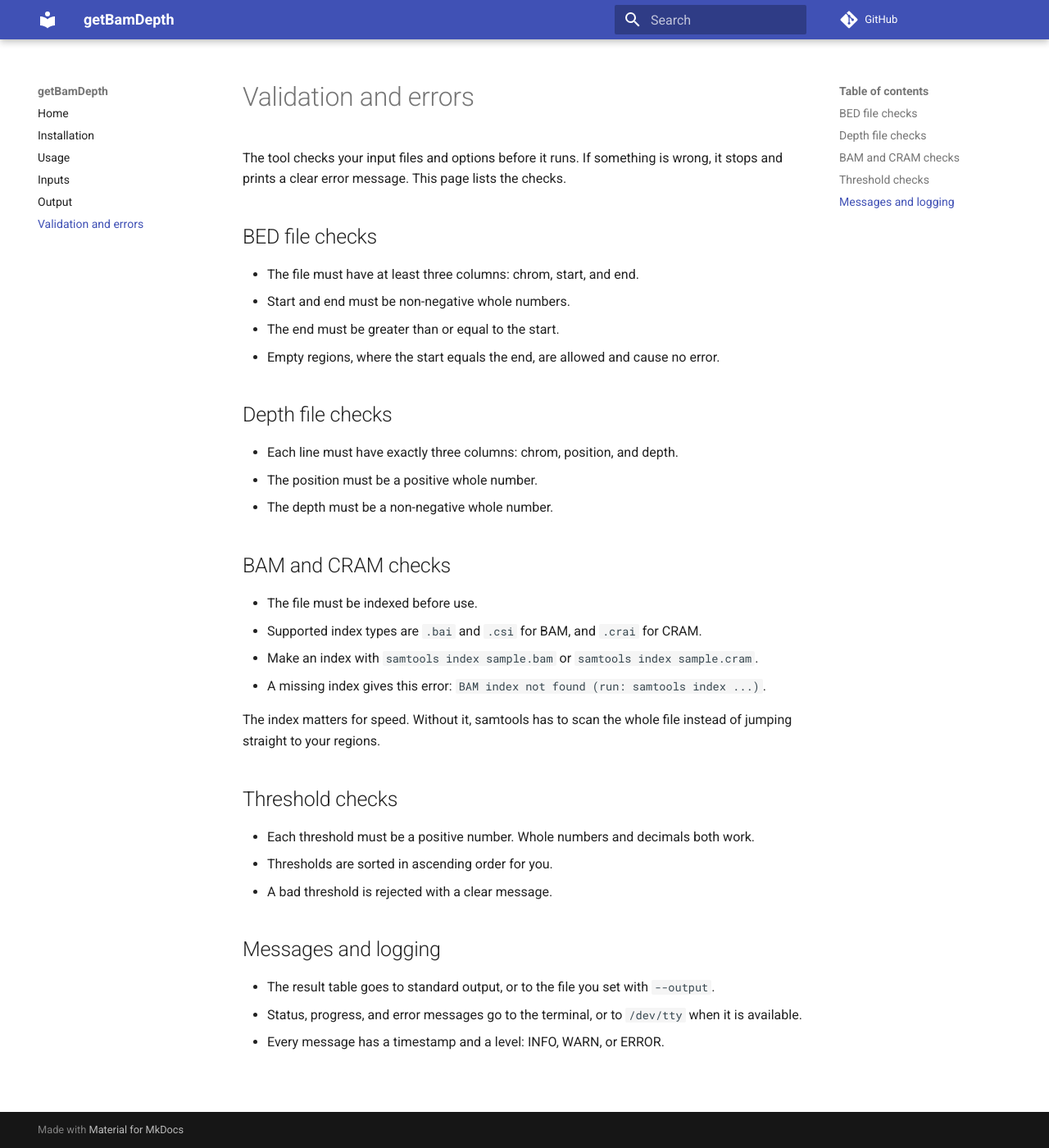
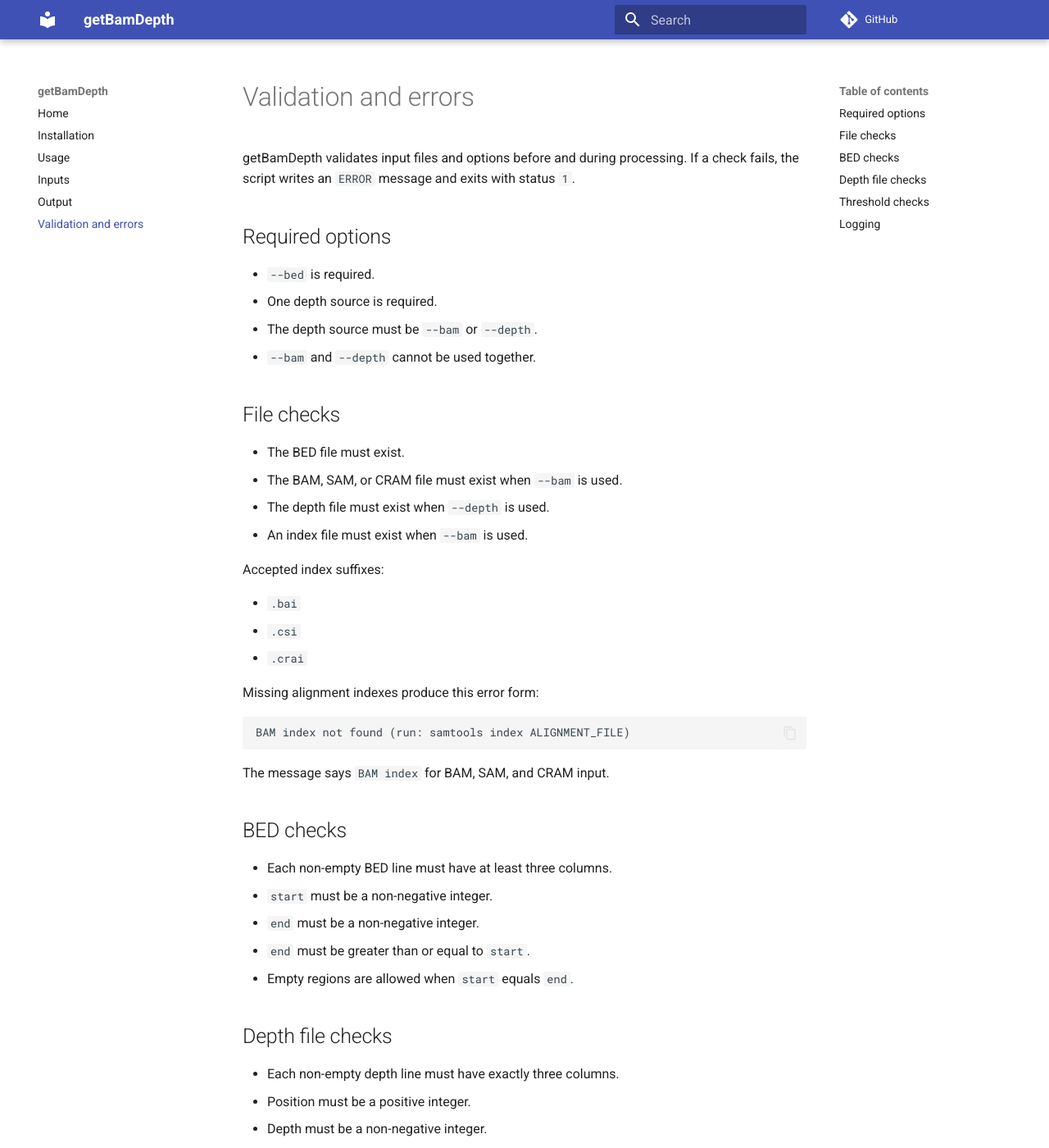
Before and after one commit to maurya-anand/getBamDepth, an MkDocs documentation site: the page built from docs/validation.md, in a window 1280 px wide and 1400 px high. Shown: the whole window at 82% size. Built offline with MkDocs 1.6.1 and Material for MkDocs 9.7.7, drawn with Linux system fonts in a browser that asks for light colours; comment, search, counter and statistics services are not loaded; some of the changed text lies outside the part shown.

Commit message:
docs: enhance documentation clarity and structure across multiple sections

````diff
--- a/docs/inputs.md
+++ b/docs/inputs.md
@@ -1,56 +1,104 @@
 # Inputs
 
-This page explains every input file and option.
+## `--bed BED_FILE`
 
-## --bed BED_FILE (required)
+Required.
 
-The BED file lists the regions you want to measure.
+The BED file defines the regions to measure.
 
-- It is tab-delimited.
-- Coordinates are 0-based. The start is included and the end is not.
-- It needs at least three columns: `chrom`, `start`, and `end`.
-- If a fourth column is present, it is used as the region name.
+Rules:
 
-Example, from `example/example-targets.bed`:
+- The file must be tab-delimited.
+- Empty lines are ignored.
+- At least three columns are required: `chrom`, `start`, and `end`.
+- The fourth column is used as the region name when present.
+- If the fourth column is missing, the region name is `unknown`.
+- BED coordinates are 0-based.
+- The BED start is included.
+- The BED end is not included.
+- `start` must be a non-negative integer.
+- `end` must be a non-negative integer.
+- `end` must be greater than or equal to `start`.
+
+Example:
 
 ```tsv
-chr1  631032  636027    Gene1   .   +
-chrM    5922    6115    Gene2   .   +
+chr1	631032	636027	Gene1	.	+
+chrM	5922	6115	Gene2	.	+
 ```
 
-## --bam BAM_FILE
+The script converts BED start positions to 1-based positions in the output. For example, BED start `631032` is reported as output start `631033`.
 
-Path to a BAM, SAM, or CRAM file. Use this or `--depth`, not both.
+## `--bam ALIGNMENT_FILE`
 
-The file must be indexed. Make an index with:
+Optional.
+
+Path to a BAM, SAM, or CRAM file. Use `--bam` or `--depth`, not both.
+
+The file must exist. An index file must also exist. The script accepts these index names:
+
+- `ALIGNMENT_FILE.bai`
+- `ALIGNMENT_FILE.csi`
+- `ALIGNMENT_FILE.crai`
+
+For BAM input, an index can be made with:
 
 ```bash
 samtools index sample.bam
 ```
 
-The tool automatically runs `samtools depth -a -b BED_FILE` on this file to get the depth at each position.
+For CRAM input, an index can be made with:
 
-## --depth DEPTH_FILE
+```bash
+samtools index sample.cram
+```
 
-Path to a depth file you made earlier. Use this or `--bam`, not both.
+With `--bam`, getBamDepth runs this command internally:
 
-The format is:
+```text
+samtools depth -a -@ THREADS -b BED_FILE ALIGNMENT_FILE
+```
 
-- Tab-delimited with three columns: `chrom`, `position`, and `depth`.
-- The `position` is 1-based.
-- The file should be sorted by chromosome and then by position.
+`-a` keeps positions with zero depth in the depth stream.
 
-For the best match with your regions, make the depth file from the same BED file:
+## `--depth DEPTH_FILE`
+
+Optional.
+
+Path to a precomputed depth file. Use `--depth` or `--bam`, not both.
+
+Rules:
+
+- The file must be tab-delimited.
+- Empty lines are ignored.
+- Each non-empty line must have exactly three columns.
+- Column 1 is chromosome.
+- Column 2 is 1-based position.
+- Column 3 is depth.
+- Position must be a positive integer.
+- Depth must be a non-negative integer.
+- The file should be sorted by chromosome and position.
+
+Recommended command:
 
 ```bash
 samtools depth -a -b targets.bed sample.bam > sample.depth
 ```
 
-## --thresholds THRESHOLDS
+Use the same BED file for depth creation and getBamDepth. This keeps zero-depth positions in the target regions.
 
-A comma-separated list of depth thresholds. The default is `10,50`.
+## `--thresholds THRESHOLDS`
 
-For each threshold, the output gets two extra columns: the number of bases that reach that depth, and the percentage. The thresholds are sorted in ascending order for you.
+Optional.
+
+Comma-separated depth thresholds. The default is `10,50`.
+
+Rules:
+
+- Each threshold must be a positive number.
+- Whole numbers are accepted.
+- Decimal values are accepted.
+- Thresholds are sorted from low to high before output columns are written.
 
 Example:
 
@@ -58,11 +106,21 @@ Example:
 --thresholds 5,10,20
 ```
 
-## --threads INT
+For each threshold, the output includes one count column and one percentage column.
 
-The number of threads passed to `samtools depth`. This only matters for `--bam` input. It has no effect when you use `--depth`.
+## `--threads INT`
 
-If you do not set it, the tool uses the detected CPU count minus two, with a minimum of one. If it cannot detect the CPU count, it uses one.
+Optional.
+
+Number of threads passed to `samtools depth` when `--bam` is used.
+
+Default value:
+
+- Detected CPU count minus 2.
+- Minimum value is 1.
+- If CPU count cannot be detected, the value is 1.
+
+`--threads` has no effect with `--depth` input.
 
 Example:
 
@@ -70,9 +128,13 @@ Example:
 --threads 8
 ```
 
-## --output FILE
+## `--output FILE`
 
-Write the result table to a file instead of the screen. If you do not set it, the table goes to standard output.
+Optional.
+
+Writes the result table to a file.
+
+If `--output` is not set, the result table is written to standard output.
 
 Example:
 
--- a/docs/installation.md
+++ b/docs/installation.md
@@ -1,65 +1,76 @@
 # Installation
 
-There are two ways to install getBamDepth. The first uses conda or mamba and sets up everything for you. The second is manual, for people who already have Perl and samtools.
+getBamDepth can be installed with the project `Makefile`. It can also be run directly as a Perl script.
 
-## Install with conda or mamba
+## Makefile install
 
-This is the easy way. It creates a conda environment called `bd-env` with samtools and Perl, then installs the tool into that environment.
+The `make install` target uses `mamba` if it is available. If `mamba` is not available, it uses `conda`.
+
+The target creates a conda environment named `bd-env`. It installs `samtools` and `perl` from `conda-forge` and `bioconda`. It also copies `getBamDepth` into the environment `bin` directory.
 
 ```bash
 make install
 ```
 
-Activate the environment before you run the tool:
+Activate the environment before running the installed command:
 
 ```bash
 conda activate bd-env
 ```
 
-Check that it works:
+Show the help text by running the command with no options:
 
 ```bash
-getBamDepth --help
+getBamDepth
 ```
 
-## Manual installation
+## Manual use
 
-If you do not want to use conda or mamba, install the dependencies yourself.
+Manual use needs Perl. BAM, SAM, and CRAM input also needs samtools.
 
-You need:
+Required Perl modules are part of the Perl core used by this script:
 
-- **Perl 5.10 or later.** It already includes the modules the tool uses: strict, warnings, Getopt::Long, File::Basename, and POSIX.
-- **samtools.** Needed only for BAM, SAM, and CRAM input. You can skip it if you only use `--depth`.
+- `strict`
+- `warnings`
+- `Getopt::Long`
+- `File::Basename`
+- `POSIX`
 
-Then run the script straight from the project directory:
+Run the script from the project directory:
 
-```text
-./getBamDepth --bed BED_FILE [--bam BAM_FILE | --depth DEPTH_FILE]
+```bash
+./getBamDepth --bed BED_FILE --depth DEPTH_FILE
+```
+
+or:
+
+```bash
+./getBamDepth --bed BED_FILE --bam ALIGNMENT_FILE
 ```
 
 ## Uninstall
 
-To remove the conda environment:
+The `make uninstall` target removes the `bd-env` conda environment.
 
 ```bash
 make uninstall
 ```
 
-Or do it by hand:
+The same action can be run directly with conda:
 
 ```bash
-conda env remove -n bd-env
+conda env remove -n bd-env -y
 ```
 
-## Test the install
+## Test targets
 
-Run the included tests to confirm everything is set up:
+The `make test` target runs three smoke tests. It uses the `bd-env` conda environment.
 
 ```bash
 make test
 ```
 
-For a fuller run that also checks the input validation:
+The `make test-full` target runs the smoke tests and the validation test suite.
 
 ```bash
 make test-full
--- a/docs/output.md
+++ b/docs/output.md
@@ -1,26 +1,52 @@
 # Output
 
-The tool prints a tab-delimited table. By default it prints on the terminal (`stdout`). Use `--output` to write the output to a file.
+getBamDepth writes a tab-delimited table.
 
-Here is the example output from `example/sample.coverage.out.txt`:
+By default, the table is written to standard output. With `--output FILE`, the table is written to that file.
 
-| ID     | chrom | start  | end    | total_bases | region | avg_depth | 10x | 50x | 10x(%) | 50x(%) |
-|--------|-------|--------|--------|-------------|--------|-----------|-----|-----|--------|--------|
-| sample | chr1  | 631033 | 636027 | 4995        | Gene1  | 61.40     | 928 | 473 | 18.58  | 9.47   |
-| sample | chrM  | 5923   | 6115   | 193         | Gene2  | 614.41    | 193 | 148 | 100.00 | 76.68  |
+## Example
 
-## What each column means
+Example output from `example/sample.coverage.out.txt`:
 
-- **ID**: The sample name. It comes from the name of the BAM or depth file.
-- **chrom**: The chromosome of the region.
-- **start**: The start position of the region.
-- **end**: The end position of the region.
-- **total_bases**: The number of bases in the region. It is the 0-based BED interval, so `end - start`.
-- **region**: The name of the region. It comes from the fourth column of the BED file.
-- **avg_depth**: The average depth across the region. It tells you how many times each base was sequenced on average. A higher number means the region was sequenced more times, which usually means more reliable results. Zero-depth positions are included in this average.
-- **10x, 50x, ...**: For each threshold, the count of bases sequenced at least that many times. The `10x` column is the number of bases sequenced at least 10 times. The column names follow the thresholds you set.
-- **10x(%), 50x(%), ...**: The same counts as a percentage of the region. The `10x(%)` column is the share of bases sequenced at least 10 times.
+| ID | chrom | start | end | total_bases | region | avg_depth | 10x | 50x | 10x(%) | 50x(%) |
+| --- | --- | --- | --- | --- | --- | --- | --- | --- | --- | --- |
+| sample | chr1 | 631033 | 636027 | 4995 | Gene1 | 61.40 | 928 | 473 | 18.58 | 9.47 |
+| sample | chrM | 5923 | 6115 | 193 | Gene2 | 614.41 | 193 | 148 | 100.00 | 76.68 |
 
-## How avg_depth is counted
+## Columns
 
-The average is the total depth across the whole region divided by `total_bases`. Positions with zero depth still count toward the region size, so they pull the average down. This gives you the true average across the full region, not just the covered part.
+| Column | Meaning |
+| --- | --- |
+| `ID` | Sample name from the input file name. The final file extension is removed. |
+| `chrom` | Chromosome from the BED file. |
+| `start` | 1-based start position. The script adds 1 to the BED start. |
+| `end` | End position from the BED file. |
+| `total_bases` | Region size from the BED interval. This is `end - start` from the original BED coordinates. |
+| `region` | Region name from BED column 4. If column 4 is missing, this is `unknown`. |
+| `avg_depth` | Mean depth across the full region. |
+| `10x`, `50x`, ... | Number of bases with depth greater than or equal to the threshold. |
+| `10x(%)`, `50x(%)`, ... | Percentage of bases with depth greater than or equal to the threshold. |
+
+Threshold column names depend on `--thresholds`. The default thresholds are `10` and `50`.
+
+## Average depth
+
+Average depth is calculated as:
+
+```text
+sum of depth values in the region / total_bases
+```
+
+Positions with zero depth are included when they are present in the depth stream. For BAM, SAM, and CRAM input, the script runs `samtools depth -a`, so zero-depth positions in the requested BED regions are included.
+
+For `--depth` input, the depth file should include zero-depth positions. Use `samtools depth -a -b BED_FILE` when making the file.
+
+## Empty regions
+
+A BED row with `start` equal to `end` has `total_bases` equal to `0`.
+
+For an empty region:
+
+- `avg_depth` is `0`.
+- Threshold counts are `0`.
+- Threshold percentages are `0`.
--- a/docs/usage.md
+++ b/docs/usage.md
@@ -1,24 +1,33 @@
 # Usage
 
-Activate the conda environment before you run any command:
+## Command form
+
+```text
+getBamDepth --bed BED_FILE [--bam ALIGNMENT_FILE | --depth DEPTH_FILE] [--thresholds THRESHOLDS] [--threads INT] [--output FILE]
+```
+
+`--bed` is required.
+
+Exactly one depth source is required:
+
+- `--bam` for BAM, SAM, or CRAM input.
+- `--depth` for a precomputed depth file.
+
+`--bam` and `--depth` cannot be used together.
+
+## Help text
+
+Running `getBamDepth` with no options prints the help text.
 
 ```bash
-conda activate bd-env
+getBamDepth
 ```
 
-## Command options
+Invalid options also print the help text after the unknown option message.
 
-```text
-getBamDepth --bed BED_FILE [--bam BAM_FILE | --depth DEPTH_FILE] [--thresholds THRESHOLDS] [--threads INT] [--output FILE]
-```
+## Examples
 
-You always need `--bed`. You also need exactly one source of depth, either `--bam` or `--depth`. You cannot pass both.
-
-See [Inputs](inputs.md) for the full list of options.
-
-## Common examples
-
-Depth file input with the default thresholds:
+Depth file input with default thresholds:
 
 ```bash
 getBamDepth \
@@ -26,7 +35,7 @@ getBamDepth \
     --depth example/sample.depth
 ```
 
-CRAM file input with the default thresholds:
+CRAM input with default thresholds:
 
 ```bash
 getBamDepth \
@@ -34,7 +43,7 @@ getBamDepth \
     --bam example/sample.cram
 ```
 
-BAM file with custom thresholds:
+BAM input with custom thresholds:
 
 ```bash
 getBamDepth \
@@ -43,7 +52,7 @@ getBamDepth \
     --thresholds 5,10
 ```
 
-BAM file with custom thresholds and threads:
+BAM input with custom thresholds and threads:
 
 ```bash
 getBamDepth \
@@ -53,19 +62,26 @@ getBamDepth \
     --threads 4
 ```
 
-Write the result to a file instead of printing on the terminal:
+Write the result table to a file:
 
 ```bash
 getBamDepth \
     --bed example/example-targets.bed \
     --depth example/sample.depth \
     --thresholds 5,10 \
-    --threads 4 \
     --output results.txt
 ```
 
-## Where messages go
+## Messages
 
-The result table goes to standard output, or to the file you set with `--output`.
+The result table goes to standard output unless `--output` is set.
 
-Status, progress, and error messages go to the terminal. Each message has a timestamp and a level: INFO, WARN, or ERROR. These messages stay separate from the result table, so you can redirect the table to a file without mixing the two.
+Status, warning, and error messages have this form:
+
+```text
+INFO  2026/05/29 13:00:00 > message text
+```
+
+When standard output is a terminal, messages are written to `/dev/tty` if it is available. When output is redirected and `--output` is not set, messages may share standard output with the result table.
+
+Use `--output FILE` when a separate result file is needed.
--- a/docs/validation.md
+++ b/docs/validation.md
@@ -1,37 +1,72 @@
 # Validation and errors
 
-The tool checks your input files and options before it runs. If something is wrong, it stops and prints a clear error message. This page lists the checks.
+getBamDepth validates input files and options before and during processing. If a check fails, the script writes an `ERROR` message and exits with status `1`.
 
-## BED file checks
+## Required options
 
-- The file must have at least three columns: chrom, start, and end.
-- Start and end must be non-negative whole numbers.
-- The end must be greater than or equal to the start.
-- Empty regions, where the start equals the end, are allowed and cause no error.
+- `--bed` is required.
+- One depth source is required.
+- The depth source must be `--bam` or `--depth`.
+- `--bam` and `--depth` cannot be used together.
+
+## File checks
+
+- The BED file must exist.
+- The BAM, SAM, or CRAM file must exist when `--bam` is used.
+- The depth file must exist when `--depth` is used.
+- An index file must exist when `--bam` is used.
+
+Accepted index suffixes:
+
+- `.bai`
+- `.csi`
+- `.crai`
+
+Missing alignment indexes produce this error form:
+
+```text
+BAM index not found (run: samtools index ALIGNMENT_FILE)
+```
+
+The message says `BAM index` for BAM, SAM, and CRAM input.
+
+## BED checks
+
+- Each non-empty BED line must have at least three columns.
+- `start` must be a non-negative integer.
+- `end` must be a non-negative integer.
+- `end` must be greater than or equal to `start`.
+- Empty regions are allowed when `start` equals `end`.
 
 ## Depth file checks
 
-- Each line must have exactly three columns: chrom, position, and depth.
-- The position must be a positive whole number.
-- The depth must be a non-negative whole number.
-
-## BAM and CRAM checks
-
-- The file must be indexed before use.
-- Supported index types are `.bai` and `.csi` for BAM, and `.crai` for CRAM.
-- Make an index with `samtools index sample.bam` or `samtools index sample.cram`.
-- A missing index gives this error: `BAM index not found (run: samtools index ...)`.
-
-The index matters for speed. Without it, samtools has to scan the whole file instead of jumping straight to your regions.
+- Each non-empty depth line must have exactly three columns.
+- Position must be a positive integer.
+- Depth must be a non-negative integer.
 
 ## Threshold checks
 
-- Each threshold must be a positive number. Whole numbers and decimals both work.
-- Thresholds are sorted in ascending order for you.
-- A bad threshold is rejected with a clear message.
+- Each threshold must be a positive number.
+- Zero is rejected.
+- Negative values are rejected.
+- Non-numeric values are rejected.
+- Decimal values are accepted.
+- Thresholds are sorted from low to high.
 
-## Messages and logging
+## Logging
 
-- The result table goes to standard output, or to the file you set with `--output`.
-- Status, progress, and error messages go to the terminal, or to `/dev/tty` when it is available.
-- Every message has a timestamp and a level: INFO, WARN, or ERROR.
+Messages use this format:
+
+```text
+LEVEL YYYY/MM/DD HH:MM:SS > message text
+```
+
+Message levels are:
+
+- `INFO`
+- `WARN`
+- `ERROR`
+
+The result table is written to standard output or to the file set by `--output`.
+
+When standard output is a terminal, status messages are written to `/dev/tty` if it is available. When standard output is redirected and `--output` is not set, status messages may be written to standard output with the result table.
````
Also changed, not shown: docs/index.md (+21 -21 lines).
